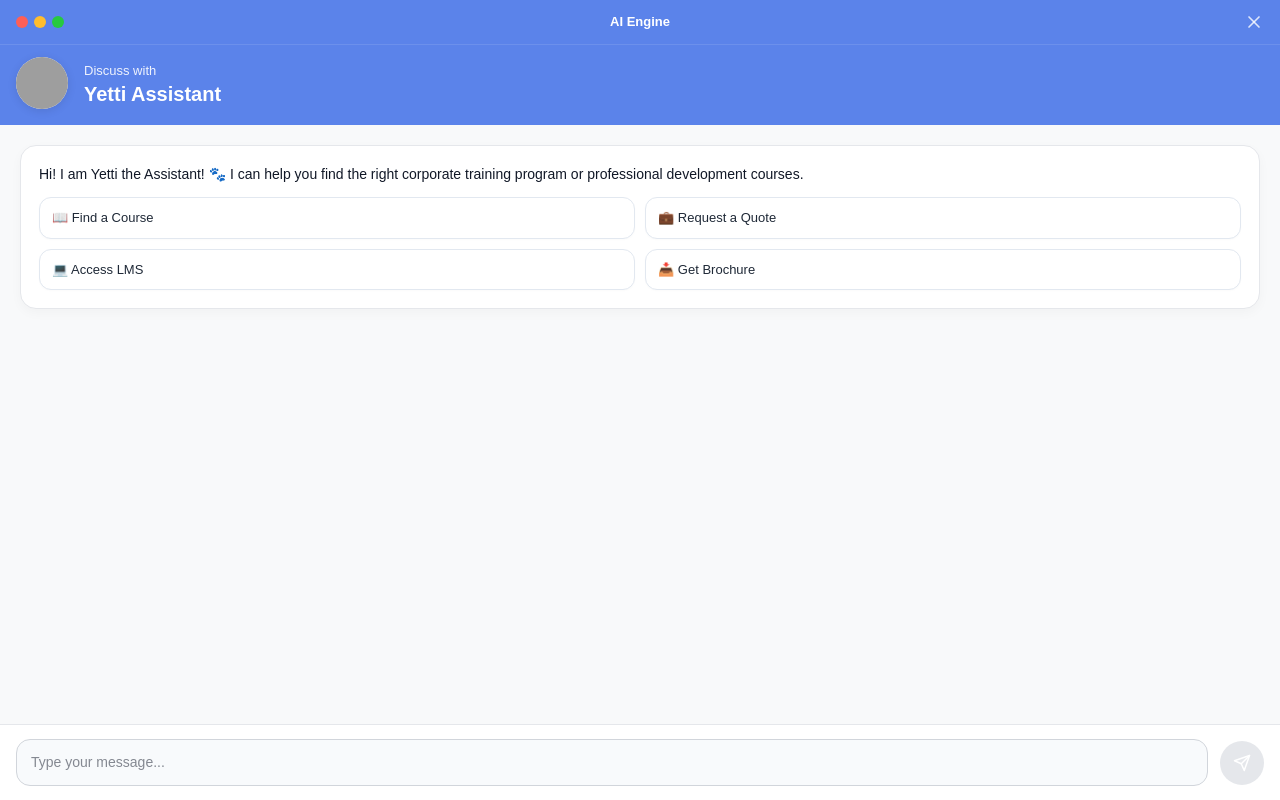
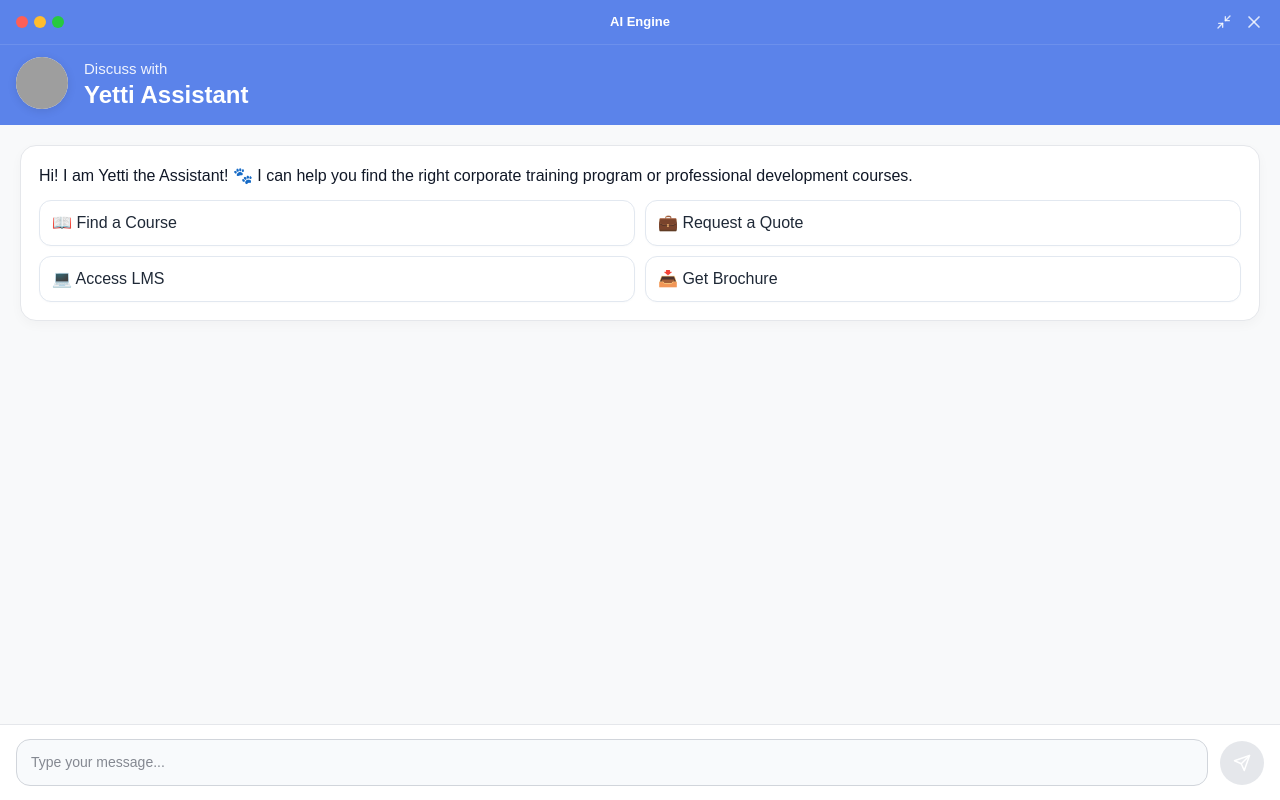
Before and after one commit to Fredzxcs/alprograms-ai, a Next.js app: page / in a window 1280 px wide. Both pictures are taken after a click on the button 1254 px from the left and 22 px from the top of the page. Built offline with nearby package versions, Linux system fonts and the light colour scheme; grey boxes are pictures that could not be loaded.

Commit message:
the final update

```diff
--- a/app/api/chat/route.ts
+++ b/app/api/chat/route.ts
@@ -116,6 +116,7 @@ const systemPrompt = `You are Yetti the Assistant, an elite, professional custom
    - Custom Corporate Training: For businesses requesting custom onsites, instruct them to request a tailored quote via [rhea@alprograms.com](mailto:rhea@alprograms.com).
    - Enrolled Students: Route active students to the [learnbyalps.com](https://learnbyalps.com) portal or the Learn by ALPs Mobile App to access their lessons on-demand.
 4. VISUAL STRUCTURE: Format all responses using Markdown. Use bolding for emphasis, short paragraphs, and bulleted or numbered lists for sequential steps.
+5. TONE AND LANGUAGE: Be empathetic, friendly, and highly professional. If responding in Tagalog, use conversational, everyday Tagalog (Taglish). Do not use deep, overly formal, or archaic Tagalog words. Make the user feel understood and valued.
 </functional_flow>
 
 <context>
--- a/app/page.tsx
+++ b/app/page.tsx
@@ -6,9 +6,32 @@ import remarkGfm from 'remark-gfm';
 
 export default function ChatWidget() {
   const [input, setInput] = useState('');
+  const [isEnlarged, setIsEnlarged] = useState(false);
+  const [showIdlePrompt, setShowIdlePrompt] = useState(false);
   const { messages, setMessages, sendMessage, status, error } = useChat({});
   const isLoading = status === 'submitted' || status === 'streaming';
   const messagesEndRef = useRef<HTMLDivElement>(null);
+
+  const CACHE_KEY = "yetti_chat_history";
+  const CACHE_EXPIRY = 24 * 60 * 60 * 1000;
+
+  // Load chat history from localStorage on mount
+  useEffect(() => {
+    window.parent.postMessage('yetti-ready', '*');
+    try {
+      const cached = localStorage.getItem(CACHE_KEY);
+      if (cached) {
+        const { timestamp, data } = JSON.parse(cached);
+        if (Date.now() - timestamp < CACHE_EXPIRY) {
+          setMessages(data);
+        } else {
+          localStorage.removeItem(CACHE_KEY);
+        }
+      }
+    } catch (e) {
+      console.error('Error loading history:', e);
+    }
+  }, [setMessages]);
 
   const handleInputChange = (e: React.ChangeEvent<HTMLInputElement>) => {
     setInput(e.target.value);
@@ -21,9 +44,48 @@ export default function ChatWidget() {
     setInput('');
   };
 
+  const clearChat = () => {
+    if (window.confirm("Are you sure you want to clear the conversation history?")) {
+      setMessages([]);
+    }
+  };
+
+  const toggleEnlarge = () => {
+    const newState = !isEnlarged;
+    setIsEnlarged(newState);
+    window.parent.postMessage(newState ? 'maximize-yetti' : 'restore-yetti', '*');
+  };
+
+  // Save to localStorage whenever messages change, and manage 1-min idle prompt
   useEffect(() => {
-    messagesEndRef.current?.scrollIntoView({ behavior: 'smooth' });
+    let timeout: NodeJS.Timeout;
+
+    if (messages.length > 0) {
+      localStorage.setItem(CACHE_KEY, JSON.stringify({ timestamp: Date.now(), data: messages }));
+      setShowIdlePrompt(false);
+
+      const lastMsg = messages[messages.length - 1];
+      if (lastMsg.role === 'assistant') {
+        timeout = setTimeout(() => {
+          setShowIdlePrompt(true);
+        }, 60000); // 1 minute
+      }
+    } else {
+      localStorage.removeItem(CACHE_KEY);
+      setShowIdlePrompt(false);
+    }
+
+    return () => clearTimeout(timeout);
   }, [messages]);
+
+  useEffect(() => {
+    // Avoid 'behavior: smooth' which causes dizzying jumps during AI stream updates
+    messagesEndRef.current?.scrollIntoView({ behavior: 'auto' });
+  }, [messages, showIdlePrompt]);
+
+  // Adjust font size dynamically based on maximize state
+  const baseFontSize = isEnlarged ? '16px' : '14px';
+  const headerFontSize = isEnlarged ? '24px' : '20px';
 
   return (
     <div style={{ width: '100vw', height: '100vh', backgroundColor: '#f8f9fa', display: 'flex', flexDirection: 'column', overflow: 'hidden' }}>
@@ -42,9 +104,23 @@ export default function ChatWidget() {
             AI Engine
           </div>
           <div style={{ marginLeft: 'auto', display: 'flex', gap: '12px', zIndex: 1, alignItems: 'center' }}>
+            {/* Maximize / Enlarge Button */}
+            <button
+              onClick={toggleEnlarge}
+              title={isEnlarged ? "Restore Size" : "Enlarge Chat"}
+              style={{ background: 'transparent', border: 'none', color: 'rgba(255,255,255,0.8)', cursor: 'pointer', display: 'flex', padding: 0 }}
+            >
+              <svg width="16" height="16" viewBox="0 0 24 24" fill="none" stroke="currentColor" strokeWidth="2" strokeLinecap="round" strokeLinejoin="round">
+                {isEnlarged ? (
+                  <><polyline points="4 14 10 14 10 20"></polyline><polyline points="20 10 14 10 14 4"></polyline><line x1="14" y1="10" x2="21" y2="3"></line><line x1="3" y1="21" x2="10" y2="14"></line></>
+                ) : (
+                  <><polyline points="15 3 21 3 21 9"></polyline><polyline points="9 21 3 21 3 15"></polyline><line x1="21" y1="3" x2="14" y2="10"></line><line x1="3" y1="21" x2="10" y2="14"></line></>
+                )}
+              </svg>
+            </button>
             {messages.length > 0 && (
               <button
-                onClick={() => setMessages([])}
+                onClick={clearChat}
                 title="Clear Chat"
                 style={{ background: 'transparent', border: 'none', color: 'rgba(255,255,255,0.8)', cursor: 'pointer', display: 'flex', padding: 0 }}
               >
@@ -68,8 +144,8 @@ export default function ChatWidget() {
             <img src="/yetti.png" alt="Yetti AI" style={{ width: '100%', height: '100%', objectFit: 'cover' }} />
           </div>
           <div>
-            <div style={{ fontSize: '13px', color: 'rgba(255,255,255,0.9)', marginBottom: '2px' }}>Discuss with</div>
-            <div style={{ fontSize: '20px', fontWeight: 'bold', lineHeight: '1.1' }}>Yetti Assistant</div>
+            <div style={{ fontSize: isEnlarged ? '15px' : '13px', color: 'rgba(255,255,255,0.9)', marginBottom: '2px' }}>Discuss with</div>
+            <div style={{ fontSize: headerFontSize, fontWeight: 'bold', lineHeight: '1.1' }}>Yetti Assistant</div>
           </div>
         </div>
       </div>
@@ -77,20 +153,20 @@ export default function ChatWidget() {
       <div style={{ flex: 1, overflowY: 'auto', padding: '20px', backgroundColor: '#f8f9fa', display: 'flex', flexDirection: 'column', gap: '16px' }}>
         {messages.length === 0 && (
           <div style={{ borderRadius: '16px', backgroundColor: 'white', padding: '18px', border: '1px solid #e5e7eb', boxShadow: '0 4px 12px rgba(15, 23, 42, 0.03)' }}>
-            <div style={{ fontSize: '14px', color: '#111827', marginBottom: '12px' }}>
+            <div style={{ fontSize: baseFontSize, color: '#111827', marginBottom: '12px' }}>
               Hi! I am Yetti the Assistant! 🐾 I can help you find the right corporate training program or professional development courses.
             </div>
             <div style={{ display: 'grid', gridTemplateColumns: 'repeat(2, minmax(0, 1fr))', gap: '10px' }}>
-              <button type="button" onClick={() => sendMessage({ content: 'What courses do you offer?', role: 'user' } as any)} style={{ padding: '10px 12px', borderRadius: '12px', border: '1px solid #e2e8f0', background: 'white', color: '#1f2937', cursor: 'pointer', textAlign: 'left', fontSize: '13px', transition: 'all 0.2s', boxShadow: '0 1px 2px rgba(0,0,0,0.02)' }} onMouseOver={(e) => { e.currentTarget.style.backgroundColor = '#f1f5f9'; e.currentTarget.style.borderColor = '#cbd5e1'; e.currentTarget.style.transform = 'translateY(-1px)'; }} onMouseOut={(e) => { e.currentTarget.style.backgroundColor = 'white'; e.currentTarget.style.borderColor = '#e2e8f0'; e.currentTarget.style.transform = 'translateY(0)'; }}>
+              <button type="button" onClick={() => sendMessage({ content: 'What courses do you offer?', role: 'user' } as any)} style={{ padding: '10px 12px', borderRadius: '12px', border: '1px solid #e2e8f0', background: 'white', color: '#1f2937', cursor: 'pointer', textAlign: 'left', fontSize: baseFontSize, transition: 'all 0.2s', boxShadow: '0 1px 2px rgba(0,0,0,0.02)' }} onMouseOver={(e) => { e.currentTarget.style.backgroundColor = '#f1f5f9'; e.currentTarget.style.borderColor = '#cbd5e1'; e.currentTarget.style.transform = 'translateY(-1px)'; }} onMouseOut={(e) => { e.currentTarget.style.backgroundColor = 'white'; e.currentTarget.style.borderColor = '#e2e8f0'; e.currentTarget.style.transform = 'translateY(0)'; }}>
                 📖 Find a Course
               </button>
-              <button type="button" onClick={() => sendMessage({ content: 'How do I request a corporate training quote?', role: 'user' } as any)} style={{ padding: '10px 12px', borderRadius: '12px', border: '1px solid #e2e8f0', background: 'white', color: '#1f2937', cursor: 'pointer', textAlign: 'left', fontSize: '13px', transition: 'all 0.2s', boxShadow: '0 1px 2px rgba(0,0,0,0.02)' }} onMouseOver={(e) => { e.currentTarget.style.backgroundColor = '#f1f5f9'; e.currentTarget.style.borderColor = '#cbd5e1'; e.currentTarget.style.transform = 'translateY(-1px)'; }} onMouseOut={(e) => { e.currentTarget.style.backgroundColor = 'white'; e.currentTarget.style.borderColor = '#e2e8f0'; e.currentTarget.style.transform = 'translateY(0)'; }}>
+              <button type="button" onClick={() => sendMessage({ content: 'How do I request a corporate training quote?', role: 'user' } as any)} style={{ padding: '10px 12px', borderRadius: '12px', border: '1px solid #e2e8f0', background: 'white', color: '#1f2937', cursor: 'pointer', textAlign: 'left', fontSize: baseFontSize, transition: 'all 0.2s', boxShadow: '0 1px 2px rgba(0,0,0,0.02)' }} onMouseOver={(e) => { e.currentTarget.style.backgroundColor = '#f1f5f9'; e.currentTarget.style.borderColor = '#cbd5e1'; e.currentTarget.style.transform = 'translateY(-1px)'; }} onMouseOut={(e) => { e.currentTarget.style.backgroundColor = 'white'; e.currentTarget.style.borderColor = '#e2e8f0'; e.currentTarget.style.transform = 'translateY(0)'; }}>
                 💼 Request a Quote
               </button>
-              <button type="button" onClick={() => sendMessage({ content: 'How can I log in to my courses?', role: 'user' } as any)} style={{ padding: '10px 12px', borderRadius: '12px', border: '1px solid #e2e8f0', background: 'white', color: '#1f2937', cursor: 'pointer', textAlign: 'left', fontSize: '13px', transition: 'all 0.2s', boxShadow: '0 1px 2px rgba(0,0,0,0.02)' }} onMouseOver={(e) => { e.currentTarget.style.backgroundColor = '#f1f5f9'; e.currentTarget.style.borderColor = '#cbd5e1'; e.currentTarget.style.transform = 'translateY(-1px)'; }} onMouseOut={(e) => { e.currentTarget.style.backgroundColor = 'white'; e.currentTarget.style.borderColor = '#e2e8f0'; e.currentTarget.style.transform = 'translateY(0)'; }}>
+              <button type="button" onClick={() => sendMessage({ content: 'How can I log in to my courses?', role: 'user' } as any)} style={{ padding: '10px 12px', borderRadius: '12px', border: '1px solid #e2e8f0', background: 'white', color: '#1f2937', cursor: 'pointer', textAlign: 'left', fontSize: baseFontSize, transition: 'all 0.2s', boxShadow: '0 1px 2px rgba(0,0,0,0.02)' }} onMouseOver={(e) => { e.currentTarget.style.backgroundColor = '#f1f5f9'; e.currentTarget.style.borderColor = '#cbd5e1'; e.currentTarget.style.transform = 'translateY(-1px)'; }} onMouseOut={(e) => { e.currentTarget.style.backgroundColor = 'white'; e.currentTarget.style.borderColor = '#e2e8f0'; e.currentTarget.style.transform = 'translateY(0)'; }}>
                 💻 Access LMS
               </button>
-              <button type="button" onClick={() => sendMessage({ content: 'How can I download a course brochure?', role: 'user' } as any)} style={{ padding: '10px 12px', borderRadius: '12px', border: '1px solid #e2e8f0', background: 'white', color: '#1f2937', cursor: 'pointer', textAlign: 'left', fontSize: '13px', transition: 'all 0.2s', boxShadow: '0 1px 2px rgba(0,0,0,0.02)' }} onMouseOver={(e) => { e.currentTarget.style.backgroundColor = '#f1f5f9'; e.currentTarget.style.borderColor = '#cbd5e1'; e.currentTarget.style.transform = 'translateY(-1px)'; }} onMouseOut={(e) => { e.currentTarget.style.backgroundColor = 'white'; e.currentTarget.style.borderColor = '#e2e8f0'; e.currentTarget.style.transform = 'translateY(0)'; }}>
+              <button type="button" onClick={() => sendMessage({ content: 'How can I download a course brochure?', role: 'user' } as any)} style={{ padding: '10px 12px', borderRadius: '12px', border: '1px solid #e2e8f0', background: 'white', color: '#1f2937', cursor: 'pointer', textAlign: 'left', fontSize: baseFontSize, transition: 'all 0.2s', boxShadow: '0 1px 2px rgba(0,0,0,0.02)' }} onMouseOver={(e) => { e.currentTarget.style.backgroundColor = '#f1f5f9'; e.currentTarget.style.borderColor = '#cbd5e1'; e.currentTarget.style.transform = 'translateY(-1px)'; }} onMouseOut={(e) => { e.currentTarget.style.backgroundColor = 'white'; e.currentTarget.style.borderColor = '#e2e8f0'; e.currentTarget.style.transform = 'translateY(0)'; }}>
                 📥 Get Brochure
               </button>
             </div>
@@ -99,7 +175,7 @@ export default function ChatWidget() {
 
         {messages.map((m) => (
           <div key={m.id} style={{ display: 'flex', justifyContent: m.role === 'user' ? 'flex-end' : 'flex-start' }}>
-            <div style={{ maxWidth: '85%', padding: '14px 16px', borderRadius: '18px', backgroundColor: m.role === 'user' ? '#5b83ea' : 'white', color: m.role === 'user' ? 'white' : '#111827', border: m.role === 'assistant' ? '1px solid #e5e7eb' : 'none', fontSize: '14px', boxShadow: '0 2px 5px rgba(0,0,0,0.02)' }}>
+            <div style={{ maxWidth: '85%', padding: '14px 16px', borderRadius: '18px', backgroundColor: m.role === 'user' ? '#5b83ea' : 'white', color: m.role === 'user' ? 'white' : '#111827', border: m.role === 'assistant' ? '1px solid #e5e7eb' : 'none', fontSize: baseFontSize, boxShadow: '0 2px 5px rgba(0,0,0,0.02)' }}>
               <div className="markdown-prose">
                 <ReactMarkdown
                   remarkPlugins={[remarkGfm]}
@@ -120,6 +196,28 @@ export default function ChatWidget() {
               <span style={{ width: '6px', height: '6px', borderRadius: '50%', backgroundColor: '#5b83ea', animation: 'bounce 1.4s infinite ease-in-out both' }}></span>
               <span style={{ width: '6px', height: '6px', borderRadius: '50%', backgroundColor: '#5b83ea', animation: 'bounce 1.4s infinite ease-in-out both', animationDelay: '0.15s' }}></span>
               <span style={{ width: '6px', height: '6px', borderRadius: '50%', backgroundColor: '#5b83ea', animation: 'bounce 1.4s infinite ease-in-out both', animationDelay: '0.3s' }}></span>
+            </div>
+          </div>
+        )}
+
+        {showIdlePrompt && !isLoading && (
+          <div style={{ borderRadius: '16px', backgroundColor: 'white', padding: '18px', border: '1px solid #e5e7eb', boxShadow: '0 4px 12px rgba(15, 23, 42, 0.03)', marginTop: '8px' }}>
+            <div style={{ fontSize: baseFontSize, color: '#111827', marginBottom: '12px', fontWeight: 'bold' }}>
+              Is there anything else I can help you with?
+            </div>
+            <div style={{ display: 'grid', gridTemplateColumns: 'repeat(2, minmax(0, 1fr))', gap: '10px' }}>
+              <button type="button" onClick={() => { setShowIdlePrompt(false); sendMessage({ content: 'What courses do you offer?', role: 'user' } as any); }} style={{ padding: '10px 12px', borderRadius: '12px', border: '1px solid #e2e8f0', background: 'white', color: '#1f2937', cursor: 'pointer', textAlign: 'left', fontSize: baseFontSize, transition: 'all 0.2s', boxShadow: '0 1px 2px rgba(0,0,0,0.02)' }} onMouseOver={(e) => { e.currentTarget.style.backgroundColor = '#f1f5f9'; e.currentTarget.style.borderColor = '#cbd5e1'; e.currentTarget.style.transform = 'translateY(-1px)'; }} onMouseOut={(e) => { e.currentTarget.style.backgroundColor = 'white'; e.currentTarget.style.borderColor = '#e2e8f0'; e.currentTarget.style.transform = 'translateY(0)'; }}>
+                📖 Find a Course
+              </button>
+              <button type="button" onClick={() => { setShowIdlePrompt(false); sendMessage({ content: 'How do I request a corporate training quote?', role: 'user' } as any); }} style={{ padding: '10px 12px', borderRadius: '12px', border: '1px solid #e2e8f0', background: 'white', color: '#1f2937', cursor: 'pointer', textAlign: 'left', fontSize: baseFontSize, transition: 'all 0.2s', boxShadow: '0 1px 2px rgba(0,0,0,0.02)' }} onMouseOver={(e) => { e.currentTarget.style.backgroundColor = '#f1f5f9'; e.currentTarget.style.borderColor = '#cbd5e1'; e.currentTarget.style.transform = 'translateY(-1px)'; }} onMouseOut={(e) => { e.currentTarget.style.backgroundColor = 'white'; e.currentTarget.style.borderColor = '#e2e8f0'; e.currentTarget.style.transform = 'translateY(0)'; }}>
+                💼 Request a Quote
+              </button>
+              <button type="button" onClick={() => { setShowIdlePrompt(false); sendMessage({ content: 'How can I log in to my courses?', role: 'user' } as any); }} style={{ padding: '10px 12px', borderRadius: '12px', border: '1px solid #e2e8f0', background: 'white', color: '#1f2937', cursor: 'pointer', textAlign: 'left', fontSize: baseFontSize, transition: 'all 0.2s', boxShadow: '0 1px 2px rgba(0,0,0,0.02)' }} onMouseOver={(e) => { e.currentTarget.style.backgroundColor = '#f1f5f9'; e.currentTarget.style.borderColor = '#cbd5e1'; e.currentTarget.style.transform = 'translateY(-1px)'; }} onMouseOut={(e) => { e.currentTarget.style.backgroundColor = 'white'; e.currentTarget.style.borderColor = '#e2e8f0'; e.currentTarget.style.transform = 'translateY(0)'; }}>
+                💻 Access LMS
+              </button>
+              <button type="button" onClick={() => { setShowIdlePrompt(false); sendMessage({ content: 'How can I download a course brochure?', role: 'user' } as any); }} style={{ padding: '10px 12px', borderRadius: '12px', border: '1px solid #e2e8f0', background: 'white', color: '#1f2937', cursor: 'pointer', textAlign: 'left', fontSize: baseFontSize, transition: 'all 0.2s', boxShadow: '0 1px 2px rgba(0,0,0,0.02)' }} onMouseOver={(e) => { e.currentTarget.style.backgroundColor = '#f1f5f9'; e.currentTarget.style.borderColor = '#cbd5e1'; e.currentTarget.style.transform = 'translateY(-1px)'; }} onMouseOut={(e) => { e.currentTarget.style.backgroundColor = 'white'; e.currentTarget.style.borderColor = '#e2e8f0'; e.currentTarget.style.transform = 'translateY(0)'; }}>
+                📥 Get Brochure
+              </button>
             </div>
           </div>
         )}
```
Also changed, not shown: knowledge.txt.
